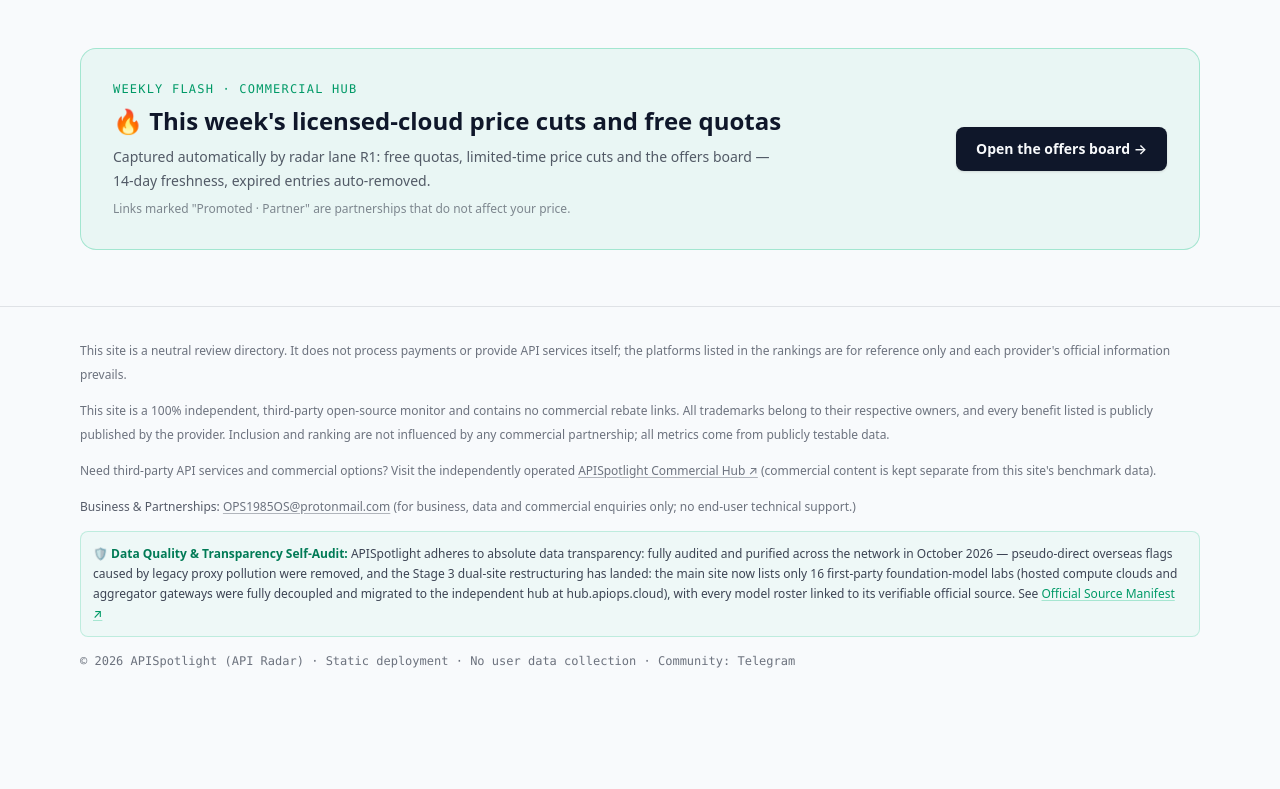
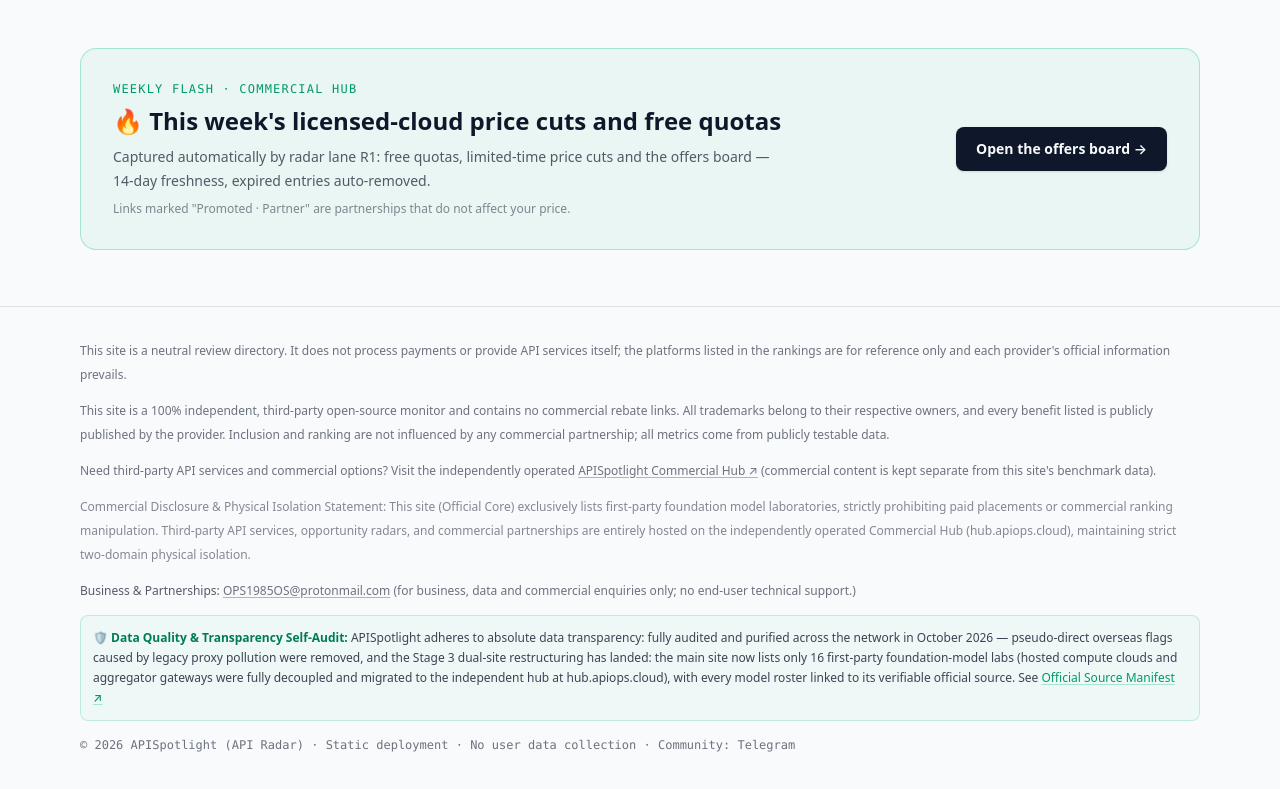
Before and after one commit to klf8277/api-spotlight, a Next.js app: page / in a window 1280 px wide. Shown: the part 7442-8231 px from the top of the page. Before the commit the page ends 8147 px from the top, so only its background shows below. Built offline with nearby package versions, Linux system fonts and the light colour scheme.

Commit message:
feat(official): land M5 footer disclosure statement with strict two-domain physical isolation

```diff
--- a/src/components/Footer.tsx
+++ b/src/components/Footer.tsx
@@ -20,6 +20,9 @@
             APISpotlight Commercial Hub ↗
           </a>{" "}
           {dictionary.footer.line3Suffix}
+        </p>
+        <p className="text-foreground/50">
+          {dictionary.footer.disclosure}
         </p>
         <p>
           <span className="font-medium text-foreground/70">{dictionary.footer.businessLabel}</span>{" "}
--- a/src/locales/en.json
+++ b/src/locales/en.json
@@ -157,6 +157,7 @@
     "line2": "This site is a 100% independent, third-party open-source monitor and contains no commercial rebate links. All trademarks belong to their respective owners, and every benefit listed is publicly published by the provider. Inclusion and ranking are not influenced by any commercial partnership; all metrics come from publicly testable data.",
     "line3Prefix": "Need third-party API services and commercial options? Visit the independently operated",
     "line3Suffix": "(commercial content is kept separate from this site's benchmark data).",
+    "disclosure": "Commercial Disclosure & Physical Isolation Statement: This site (Official Core) exclusively lists first-party foundation model laboratories, strictly prohibiting paid placements or commercial ranking manipulation. Third-party API services, opportunity radars, and commercial partnerships are entirely hosted on the independently operated Commercial Hub (hub.apiops.cloud), maintaining strict two-domain physical isolation.",
     "businessLabel": "Business & Partnerships:",
     "businessNote": "(for business, data and commercial enquiries only; no end-user technical support.)",
     "transparencyNotice": "APISpotlight adheres to absolute data transparency: fully audited and purified across the network in October 2026 — pseudo-direct overseas flags caused by legacy proxy pollution were removed, and the Stage 3 dual-site restructuring has landed: the main site now lists only 16 first-party foundation-model labs (hosted compute clouds and aggregator gateways were fully decoupled and migrated to the independent hub at hub.apiops.cloud), with every model roster linked to its verifiable official source. See ",
--- a/src/locales/zh.json
+++ b/src/locales/zh.json
@@ -157,6 +157,7 @@
     "line2": "本站为 100% 独立第三方开源监控，不含任何商业返利链接。所有品牌商标归原公司所有，所列福利均为各平台官方公开信息。收录与排序不受任何商业合作影响，指标均来自公开可测数据。",
     "line3Prefix": "需要第三方 API 服务与商业方案？可访问独立运营的",
     "line3Suffix": "（商业内容与本站评测数据相互独立）。",
+    "disclosure": "商业披露与物理隔离声明：本站（Official Core）仅收录全球自研基座大模型原厂，严禁付费排位与商业买榜；第三方 API 服务、商机雷达与商业合作全量归口独立运营的商业选品大盘（hub.apiops.cloud），两站业务两域物理硬隔离。",
     "businessLabel": "Business & Partnerships：",
     "businessNote": "（仅用于商业合作、数据合作及商务联系，不提供终端用户技术支持。）",
     "transparencyNotice": "APISpotlight 坚持数据透明度铁律：已于 2026 年 10 月完成全网审计净化——下线历史代理污染产生的境外假直连标识，并落地 Stage 3 双站重组：主站仅保留 16 家自研基座大模型的纯血原厂（算力托管云与聚合网关全量剥离，迁往独立商业站 hub.apiops.cloud），全部模型台账挂载官方出处实证直跳。详见",
```
Also changed, not shown: 1 other file (tests, documents, lock files or other folders).
